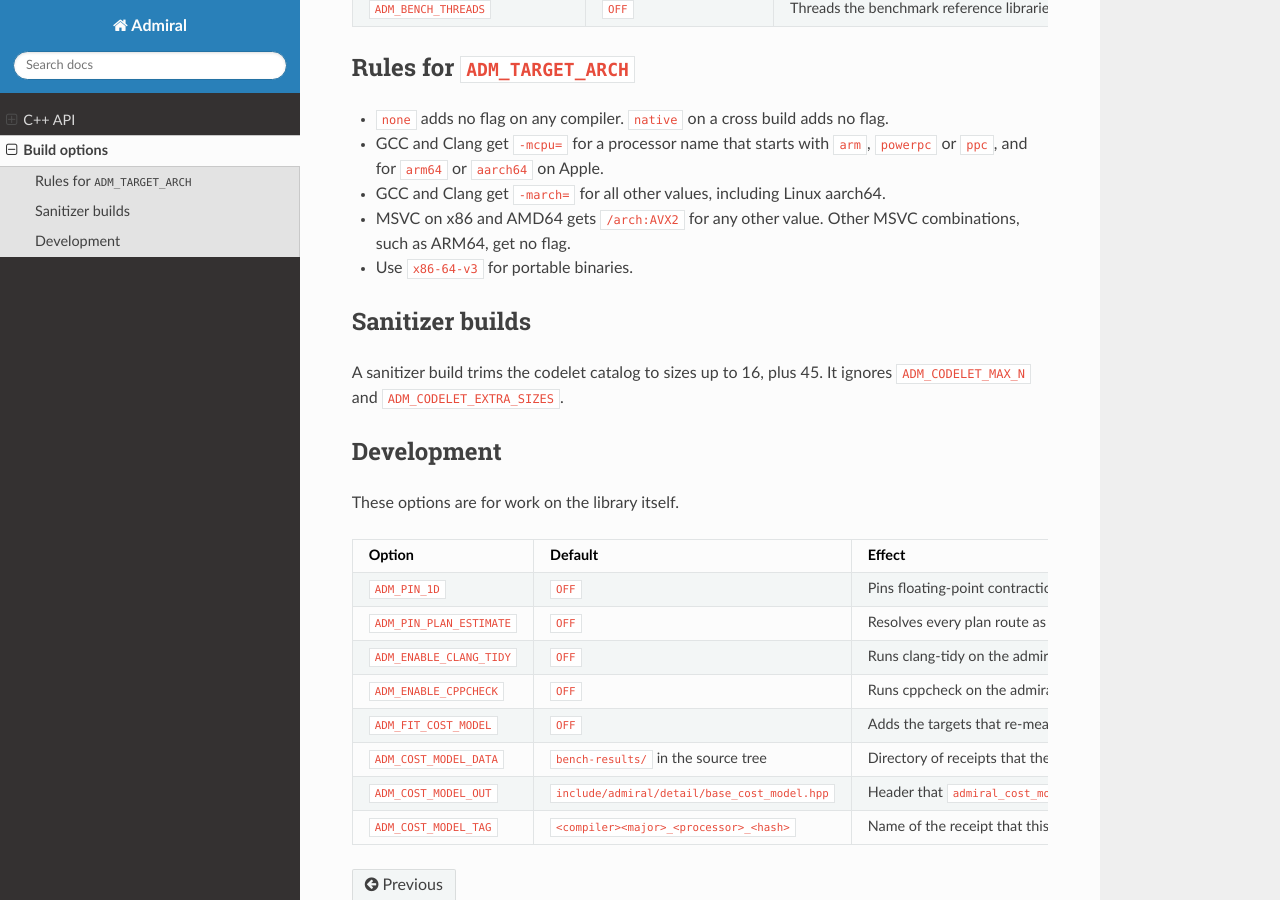
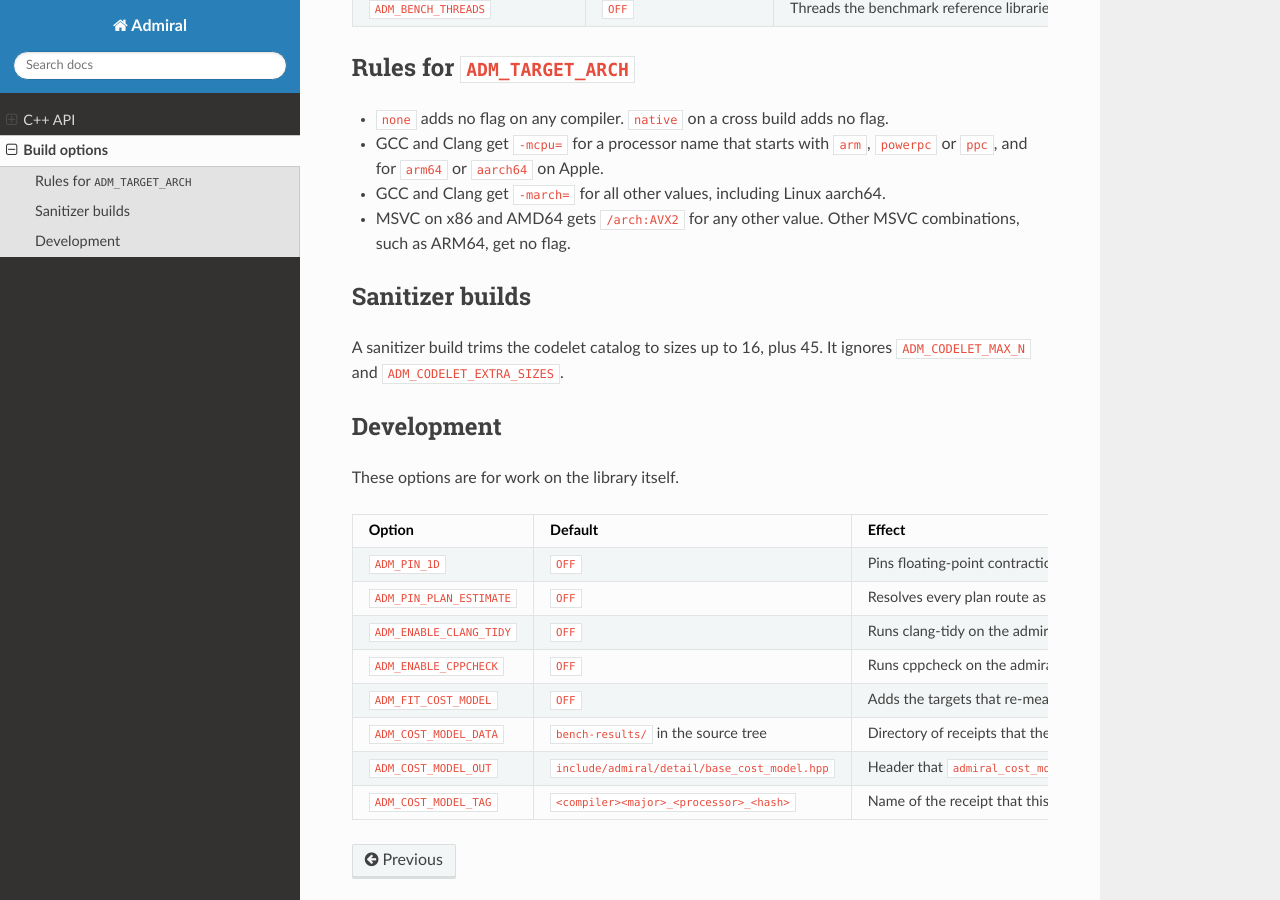
Before and after one commit to DiamonDinoia/admiral, a Sphinx documentation site: the page built from docs/build-options.md, in a window 1280 px wide and 900 px high, scrolled down 972 px. Built offline with Sphinx 7.4.7 and the Read the Docs theme 3.1.0, drawn with Linux system fonts in a browser that asks for light colours.

Commit message:
docs: remove the x86-64-v3 line that the README gives
Assisted-by: Claude Opus 5 <noreply@anthropic.com>

```diff
--- a/docs/build-options.md
+++ b/docs/build-options.md
@@ -34,7 +34,6 @@ An option takes `ON` or `OFF` unless its description lists other values.
 - GCC and Clang get `-mcpu=` for a processor name that starts with `arm`, `powerpc` or `ppc`, and for `arm64` or `aarch64` on Apple.
 - GCC and Clang get `-march=` for all other values, including Linux aarch64.
 - MSVC on x86 and AMD64 gets `/arch:AVX2` for any other value. Other MSVC combinations, such as ARM64, get no flag.
-- Use `x86-64-v3` for portable binaries.
 
 ## Sanitizer builds
 
```
